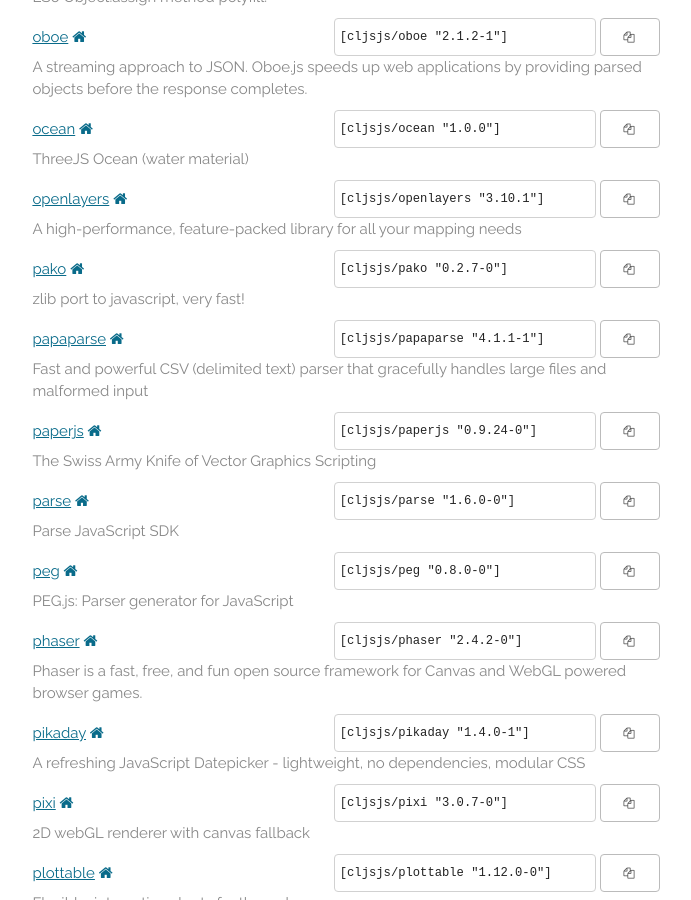
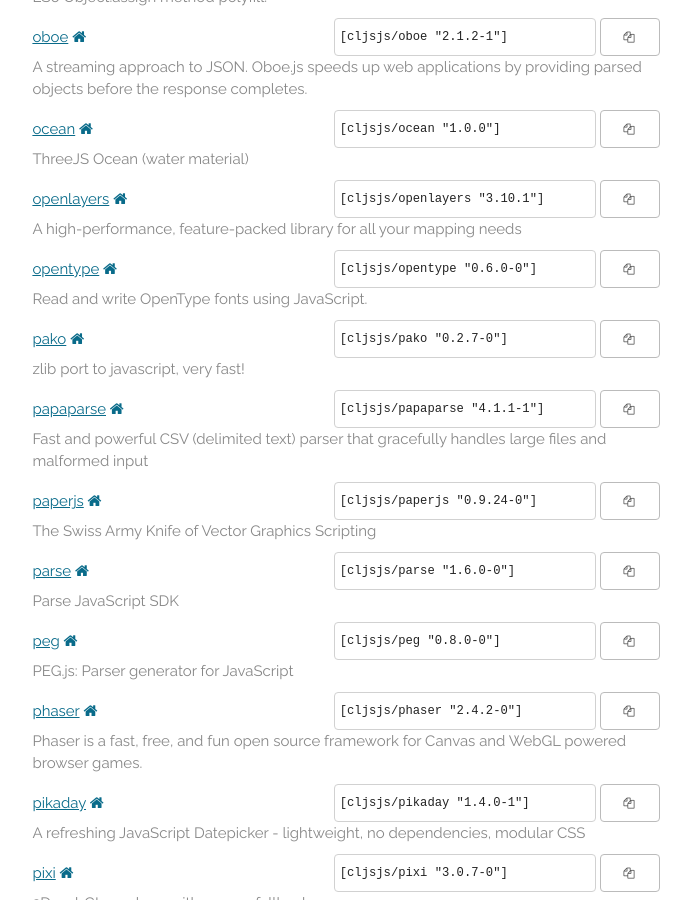
Before and after one commit to cljsjs/cljsjs.github.io, a Jekyll site: the page built from index.markdown, in a window 1280 px wide and 900 px high, scrolled down 7144 px. Shown: the whole window, without its empty margins (294-985 px from the left). Built offline with Jekyll 4.4.1, drawn with Linux system fonts in a browser that asks for light colours; nearby versions of some CDN libraries; comment, search, counter and statistics services are not loaded.

Commit message:
Automatic update

```diff
--- a/_includes/packages.html
+++ b/_includes/packages.html
@@ -771,6 +771,15 @@
     <p class="description">A high-performance, feature-packed library for all your mapping needs</p>
   </li>
   <li>
+    <a href="https://clojars.org/cljsjs/opentype">opentype</a>
+    <a href="http://opentype.js.org//" target="new"><i class="fa fa-home"></i></a>
+    <span class="clojars">
+      <input type="text" value='[cljsjs/opentype "0.6.0-0"]'/>
+      <button data-clipboard-text='[cljsjs/opentype "0.6.0-0"]'><i class="fa fa-copy"></i></button>
+    </span>
+    <p class="description">Read and write OpenType fonts using JavaScript.</p>
+  </li>
+  <li>
     <a href="https://clojars.org/cljsjs/pako">pako</a>
     <a href="http://nodeca.github.io/pako/" target="new"><i class="fa fa-home"></i></a>
     <span class="clojars">
@@ -882,8 +891,8 @@
     <a href="https://clojars.org/cljsjs/quill">quill</a>
     <a href="http://quilljs.com/" target="new"><i class="fa fa-home"></i></a>
     <span class="clojars">
-      <input type="text" value='[cljsjs/quill "0.20.0-0"]'/>
-      <button data-clipboard-text='[cljsjs/quill "0.20.0-0"]'><i class="fa fa-copy"></i></button>
+      <input type="text" value='[cljsjs/quill "0.20.0-1"]'/>
+      <button data-clipboard-text='[cljsjs/quill "0.20.0-1"]'><i class="fa fa-copy"></i></button>
     </span>
     <p class="description">Quill is a free, open source WYSIWYG editor built for the modern web.</p>
   </li>
```
